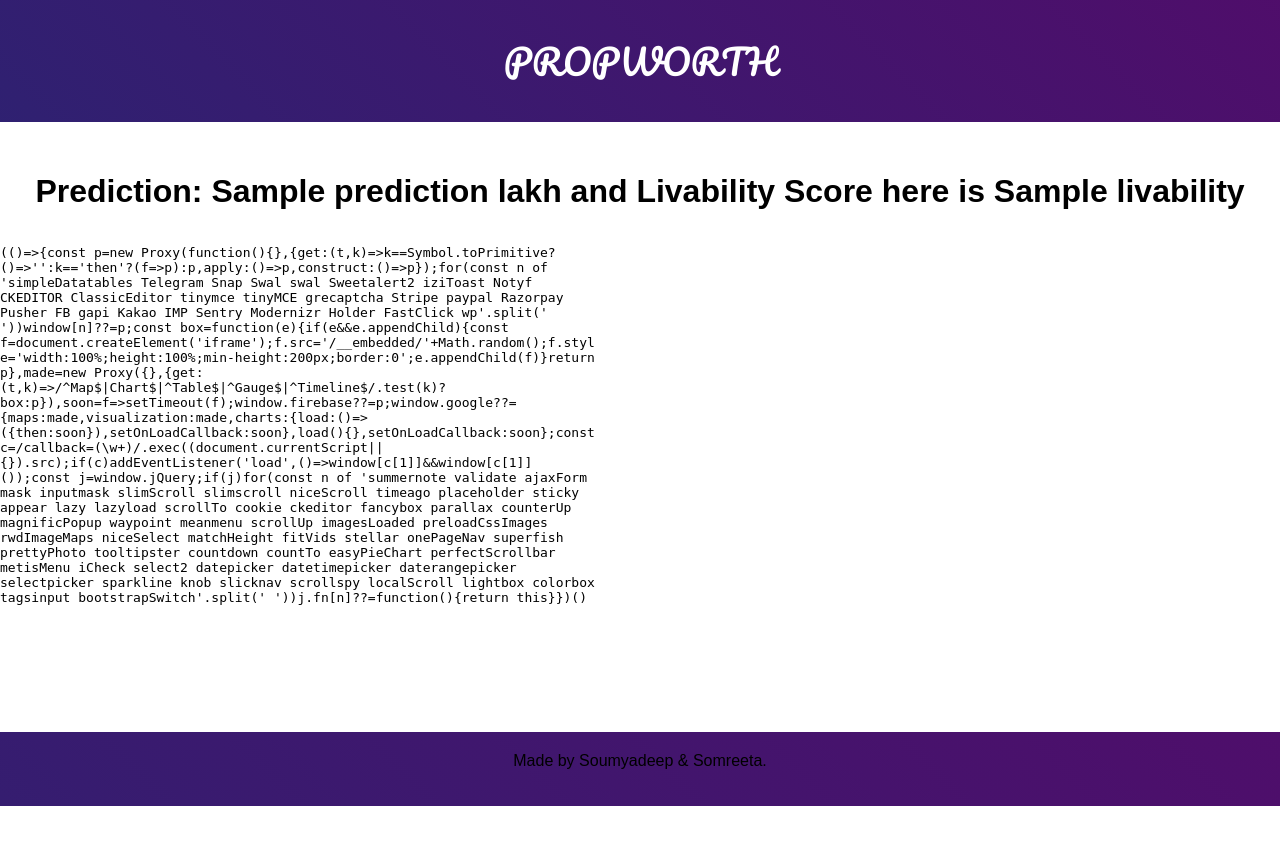
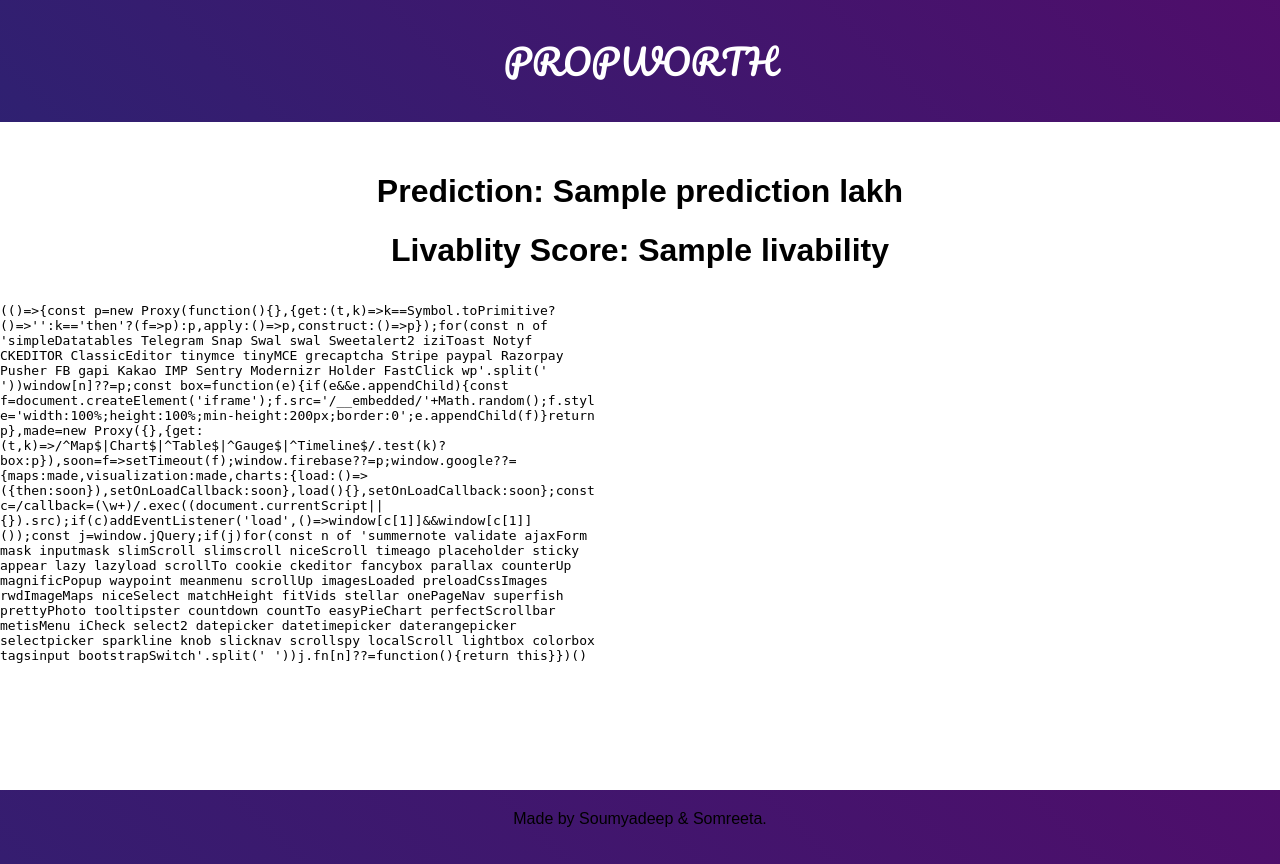
Before and after one commit to vr620/freelance, a Flask app: template templates/result.html in a window 1280 px wide. Before the commit the page ends 806 px from the top, so only its background shows below. Run offline with Flask 2, Linux system fonts and the light colour scheme; the template is opened without the code that fills it: most values are stand-ins (such as "Sample title", 1, 10 or a date in 2020); parts of the project's set-up code (start-up, migrations or seed data) failed here and were passed over; some libraries are stand-ins or nearby versions.

Commit message:
Add files via upload

```diff
--- a/templates/result.html
+++ b/templates/result.html
@@ -19,7 +19,8 @@
 
 		<!-- Result -->
 		<div class="results">
-				<h1>Prediction: {{ prediction }} lakh and Livability Score here is {{ Livability }}</h1>
+				<h1>Prediction: {{ prediction }} lakh </h1>
+				<h1>Livablity Score: {{ Livability }} </h1>
 		</div>
 		<div class="mapouter">
 			<div class="gmap_canvas">
```
